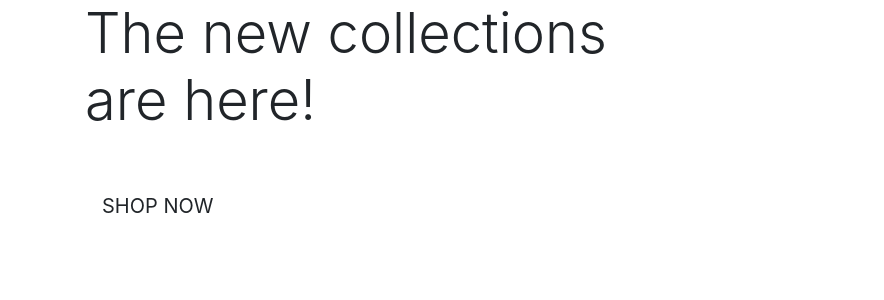
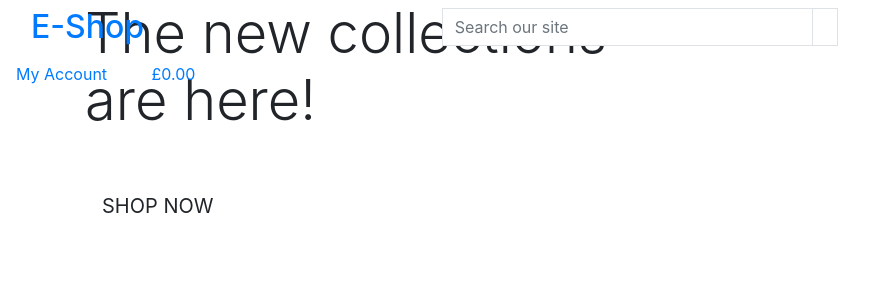
Before and after one commit to Jai-austin95/django-eshop-project, a Django app: page / in a window 1280 px wide. Shown: the top 300 px of the page, without its empty margins (0-884 px from the left). Run offline with Django 3.2, Linux system fonts and the light colour scheme; some libraries are stand-ins or nearby versions.

Commit message:
made main header page

```diff
--- a/templates/base.html
+++ b/templates/base.html
@@ -32,8 +32,66 @@
     <title>E-Shop {% block extra_title %}{% endblock %}</title>
   </head>
   <body>
-    <header class="container-fluid fixed-top"></header>
-
+    <header class="container-fluid fixed-top">
+        <div class="row">
+            <div class="col-12 col-lg-4 my-auto py-1 py-lg-0 text-center text-lg-left">
+                <a href="{% url 'home' %}" class="nav-link main-logo-link">
+                    <h2 class="logo-font text-black my-0"> E-Shop </h2>
+                </a>
+            </div>
+            <div class="col-12 col-lg-4 my-auto py-1 py-lg-0">
+                <form method="GET" action="">
+                    <div class="input-group w-100%">
+                        <input class="form-control border border-black rounded-0" type="text" name="q" placeholder="Search our site">
+                        <div class="input-group-append">
+                            <button class="form-control btn btn-black border border-black rounded-0" type="submit">
+                                <span class="icon">
+                                    <i class="fa fa-search"></i>
+                                </span>
+                            </button>
+                        </div>
+                    </div>
+                </form>
+            </div>
+            <div class="col-12 col-lg-4 my-auto py-1 py-lg-0"></div>
+                <ul class="list-inline list-unstyled text-center text-lg-right my-0">
+                    <li class="list-inline-item dropdown">
+                        <a class="text-black nav-link" href="#" id="user-options" data-toggle="dropdown" aria-haspopup="true" aria-expanded="false">
+                            <div class="text-center">
+                                <div><i class="fas fa-user fa-lg"></i></div>
+                                <p class="my-0">My Account</p>
+                            </div>
+                        </a>
+                        <div class="dropdown-menu border-0" aria-labelledby="user-options">
+                            {% if request.user.is_authenticated %}
+                                {% if request.user.is_superuser %}
+                                    <a href="" class="dropdown-item">Product Management</a>
+                                {% endif %}
+                                <a href="" class="dropdown-item">My Profile</a>
+                                <a href="{% url 'account_logout' %}" class="dropdown-item">Log out</a>
+                            {% else %}
+                                <a href="{% url 'account_signup' %}" class="dropdown-item">Register</a>
+                                <a href="{% url 'account_login' %}" class="dropdown-item">Log in</a>
+                            {% endif %}
+                        </div>
+                    </li>
+                    <li class="list-inline-item">
+                        <a class="{% if grand_total %} text-info font-weight-bold {% else %} text-black {% endif %} nav-link" href="">
+                            <div class="text-center">
+                                <div><i class="fas fa-shopping-bag fa-lg"></i></div>
+                                <p class="my-0">
+                                    {% if grand_total %}
+                                        £({ grand_total|floatformat:2 })
+                                    {% else %}
+                                        £0.00
+                                    {% endif %}
+                                </p>
+                            </div>
+                        </a>
+                    </li>
+                </ul>
+        </div>
+    </header>
     {% if messages %}
     <div class="message-container"></div>
     {% endif %}
```
